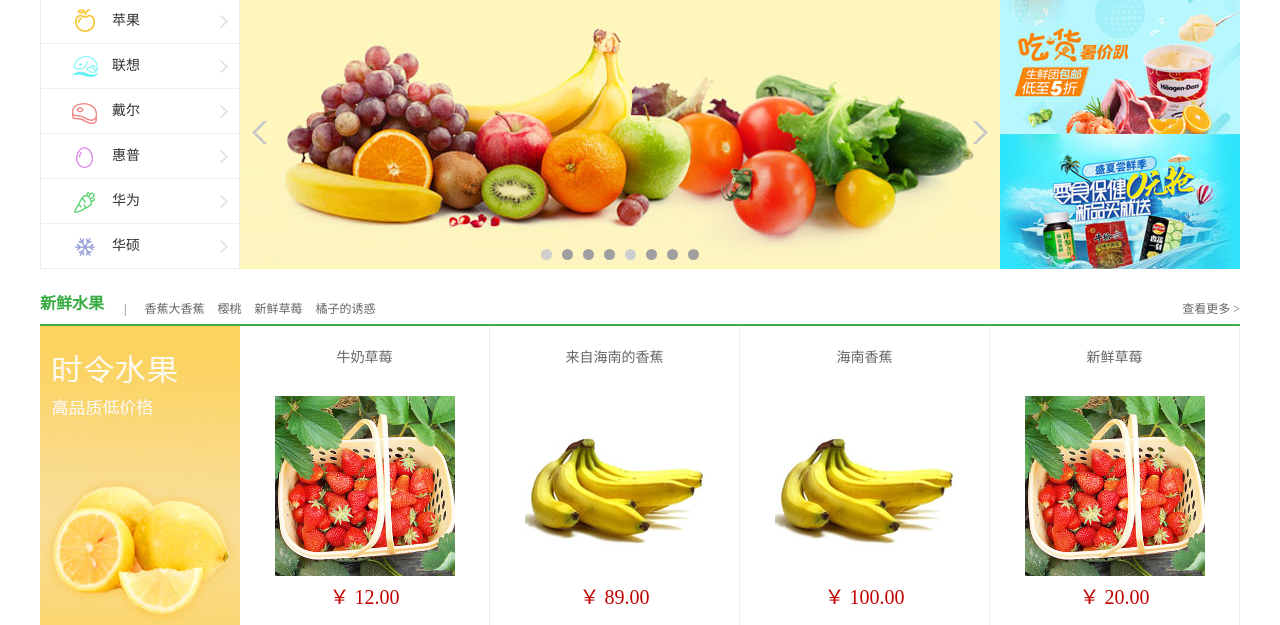
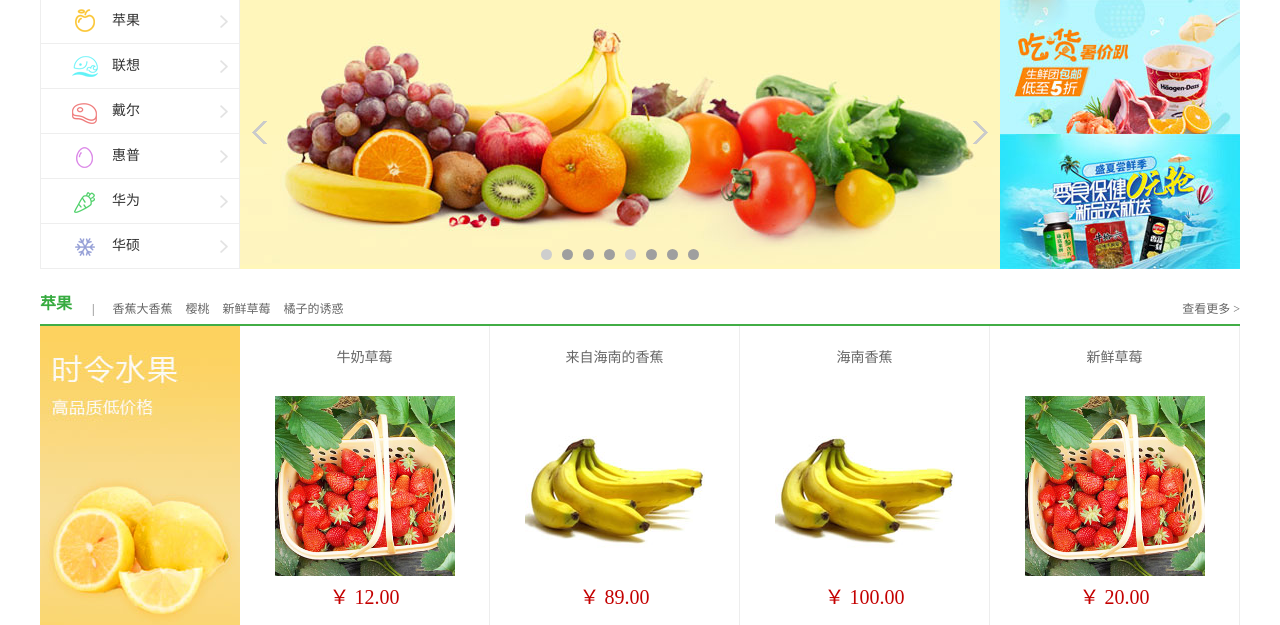
Before and after one commit to Hkaren78/ComputerMall, a Django app: page / in a window 1280 px wide. Shown: the part 188-813 px from the top of the page. Run offline with Django 3.2, Linux system fonts and the light colour scheme; data comes from the database, SQL or seed files in the repository; parts of the project's set-up code (start-up, migrations or seed data) failed here and were passed over.

Commit message:
Update index.html

```diff
--- a/templates/df_goods/index.html
+++ b/templates/df_goods/index.html
@@ -13,7 +13,7 @@
 			<ul class="navlist fl">
 				<li><a href="{% url "df_goods:index" %}">首页</a></li>
 				<!--li class="interval">|</li>
-				<li><a href="#">手机生鲜</a></li>
+				<li><a href="#">手机</a></li>
 				<li class="interval">|</li>
 				<li><a href="#">抽奖</a></li-->
 			</ul>
@@ -48,12 +48,12 @@
 
 	<div class="list_model">
 		<div class="list_title clearfix">
-			<h3 class="fl" id="model01">新鲜水果</h3>
+			<h3 class="fl" id="model01">苹果</h3>
 			<div class="subtitle fl">
 				<span>|</span>
-{#				<a href="#">鲜芒</a>#}
-{#				<a href="#">加州提子</a>#}
-{#				<a href="#">亚马逊牛油果</a>#}
+{#				<a href="#">MacBook Air</a>#}
+{#				<a href="#">MacBook Pro 13 英寸</a>#}
+{#				<a href="#">MacBook Pro 16 英寸</a>#}
                 {% for g in type01 %}
                     <a href="/{{ g.id }}/">{{  g.gtitle|slice:'10' }}</a>
 {#                    这里建立一个点击量前四位的商品的链接#}
@@ -67,7 +67,7 @@
 			<div class="goods_banner fl"><img src="/static/images/banner01.jpg"></div>
 			<ul class="goods_list fl">
 {#				<li>#}
-{#					<h4><a href="#">草莓</a></h4>#}
+{#					<h4><a href="#">MacBook Air</a></h4>#}
 {#					<a href="#"><img src="/static/df_goods/goods003.jpg"></a>#}
 {#					<div class="prize">¥ 30.00</div>#}
 {#				</li>#}
```
